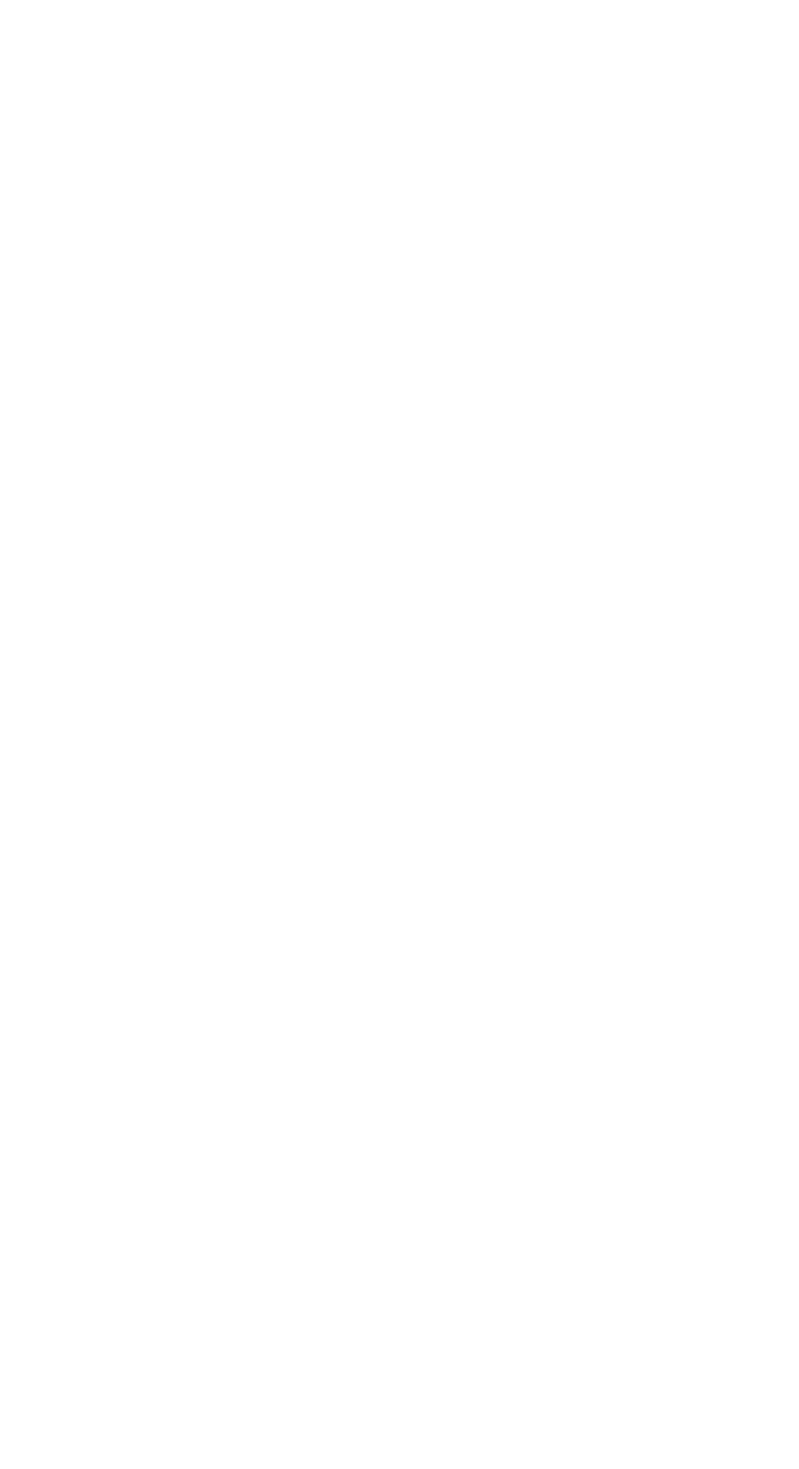
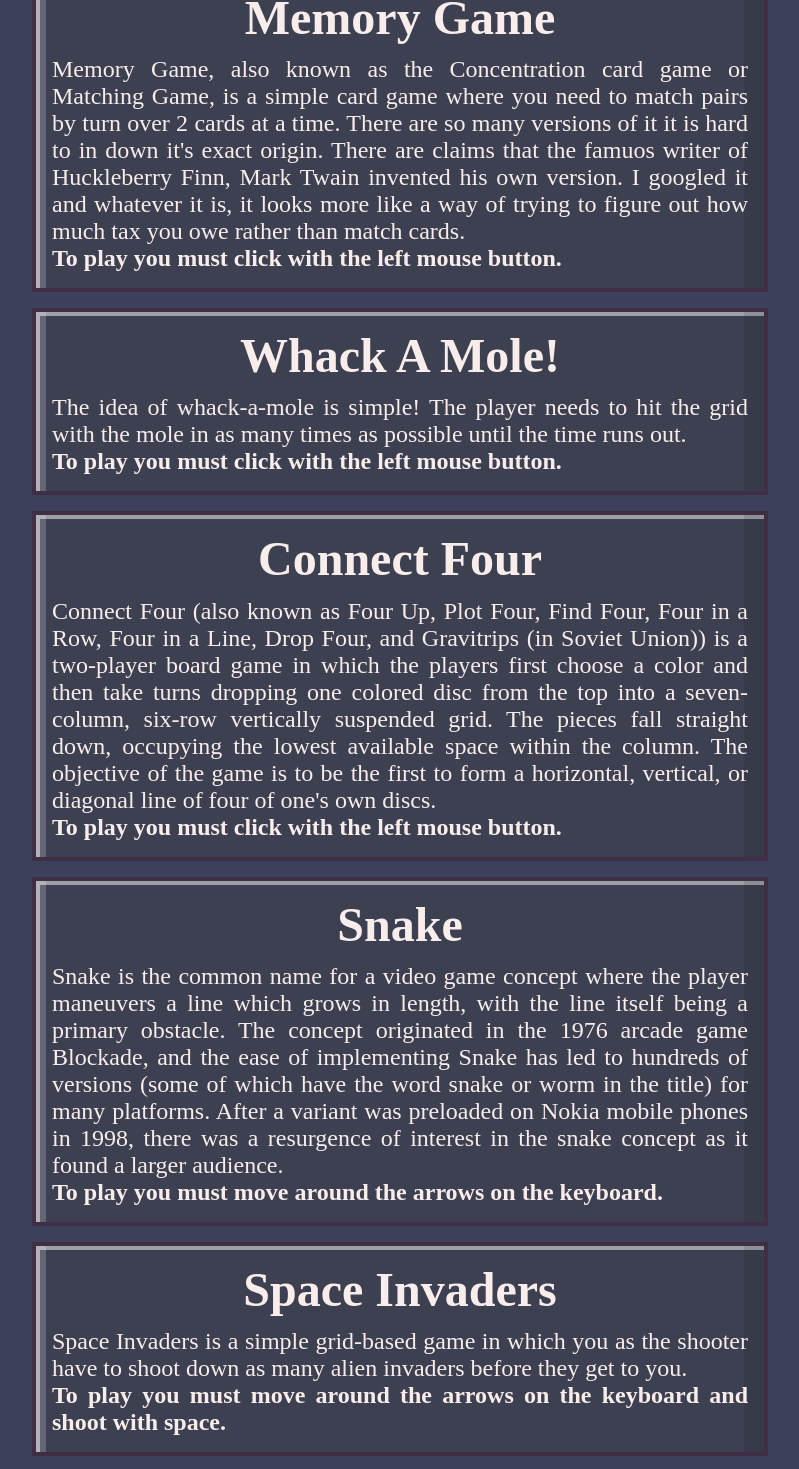
Before and after one commit to andraderaul/retro-games, a React (Create React App) app: page /help in a window 1280 px wide. Shown: the part 94-1563 px from the top of the page, without its empty margins (240-1039 px from the left). Before the commit the page ends 800 px from the top, so only its background shows below. Built offline with nearby package versions, Linux system fonts and the light colour scheme; the HTML template or start-up script is replaced by a standard one.

Commit message:
feat help

```diff
--- a/src/helpers/Utils/Routes.js
+++ b/src/helpers/Utils/Routes.js
@@ -4,6 +4,7 @@ const whackAMole = "/whack-a-mole";
 const connectFour = "/connect-four";
 const snake = "/snake";
 const spaceInvaders = "/space-invaders";
+const help = "/help";
 
 const ROUTES = {
   home,
@@ -12,6 +13,7 @@ const ROUTES = {
   connectFour,
   snake,
   spaceInvaders,
+  help,
 };
 
 export { ROUTES };
--- a/src/helpers/styles/styles.js
+++ b/src/helpers/styles/styles.js
@@ -10,6 +10,7 @@ const GlobalStyle = createGlobalStyle`
 
     html {
         position: relative;
+        background-color: #3d405b;
     }
 `;
 
--- /dev/null
+++ b/src/pages/Help/Help.jsx
@@ -0,0 +1,79 @@
+import React from "react";
+
+import { Container, Content, Description, Box } from "./Help.style";
+
+import Title from "../../components/Title";
+
+const Help = () => {
+  return (
+    <Container>
+      <Content>
+        <Box>
+          <Title>Memory Game</Title>
+          <Description>
+            Memory Game, also known as the Concentration card game or Matching
+            Game, is a simple card game where you need to match pairs by turn
+            over 2 cards at a time. There are so many versions of it it is hard
+            to in down it's exact origin. There are claims that the famuos
+            writer of Huckleberry Finn, Mark Twain invented his own version. I
+            googled it and whatever it is, it looks more like a way of trying to
+            figure out how much tax you owe rather than match cards.
+            <strong>To play you must click with the left mouse button.</strong>
+          </Description>
+        </Box>
+        <Box>
+          <Title>Whack A Mole!</Title>
+          <Description>
+            The idea of whack-a-mole is simple! The player needs to hit the grid
+            with the mole in as many times as possible until the time runs out.
+            <strong>To play you must click with the left mouse button.</strong>
+          </Description>
+        </Box>
+        <Box>
+          <Title>Connect Four</Title>
+          <Description>
+            Connect Four (also known as Four Up, Plot Four, Find Four, Four in a
+            Row, Four in a Line, Drop Four, and Gravitrips (in Soviet Union)) is
+            a two-player board game in which the players first choose a color
+            and then take turns dropping one colored disc from the top into a
+            seven-column, six-row vertically suspended grid. The pieces fall
+            straight down, occupying the lowest available space within the
+            column. The objective of the game is to be the first to form a
+            horizontal, vertical, or diagonal line of four of one's own discs.
+            <strong>To play you must click with the left mouse button.</strong>
+          </Description>
+        </Box>
+        <Box>
+          <Title>Snake</Title>
+          <Description>
+            Snake is the common name for a video game concept where the player
+            maneuvers a line which grows in length, with the line itself being a
+            primary obstacle. The concept originated in the 1976 arcade game
+            Blockade, and the ease of implementing Snake has led to hundreds of
+            versions (some of which have the word snake or worm in the title)
+            for many platforms. After a variant was preloaded on Nokia mobile
+            phones in 1998, there was a resurgence of interest in the snake
+            concept as it found a larger audience.
+            <strong>
+              To play you must move around the arrows on the keyboard.
+            </strong>
+          </Description>
+        </Box>
+        <Box>
+          <Title>Space Invaders</Title>
+          <Description>
+            Space Invaders is a simple grid-based game in which you as the
+            shooter have to shoot down as many alien invaders before they get to
+            you.
+            <strong>
+              To play you must move around the arrows on the keyboard and shoot
+              with space.
+            </strong>
+          </Description>
+        </Box>
+      </Content>
+    </Container>
+  );
+};
+
+export default Help;
--- /dev/null
+++ b/src/pages/Help/Help.style.js
@@ -0,0 +1,45 @@
+import styled from "styled-components";
+import breakpoints from "../../helpers/styles/breakpoints";
+
+export const Container = styled.div`
+  width: "100%";
+  min-height: 100vh;
+  padding-top: 3em;
+  display: flex;
+`;
+
+export const Content = styled.div`
+  width: 60%;
+  margin: 0 auto;
+
+  @media (max-width: ${breakpoints.md}) {
+    width: 80%;
+  }
+  @media (max-width: ${breakpoints.sm}) {
+    width: 95%;
+  }
+`;
+
+export const Box = styled.div`
+  padding: 1em;
+  margin: 1em;
+  background-color: #3d4051;
+  border: 4px solid #402f44;
+  box-shadow: inset -20px 0 rgba(0, 0, 0, 0.1),
+    inset 10px 0 rgba(255, 255, 255, 0.2),
+    inset 4px 4px rgba(255, 255, 255, 0.5);
+
+  &:hover {
+    transform: scale(1.05);
+    margin: 2em;
+    padding: 2em;
+  }
+`;
+
+export const Description = styled.span`
+  color: #f8edeb;
+  font-size: 1.5em;
+  display: flex;
+  text-align: justify;
+  flex-direction: column;
+`;
--- /dev/null
+++ b/src/pages/Help/index.js
@@ -0,0 +1 @@
+export { default } from "./Help";
--- a/src/routes/index.js
+++ b/src/routes/index.js
@@ -8,6 +8,7 @@ import WhackAMole from "../pages/WhackAMole";
 import ConnectFour from "../pages/ConnectFour";
 import Snake from "../pages/Snake";
 import SpaceInvaders from "../pages/SpaceInvaders";
+import Help from "../pages/Help";
 
 const Routes = (props) => {
   return (
@@ -20,6 +21,7 @@ const Routes = (props) => {
         <Route path={ROUTES.connectFour} component={ConnectFour} />
         <Route path={ROUTES.snake} component={Snake} />
         <Route path={ROUTES.spaceInvaders} component={SpaceInvaders} />
+        <Route path={ROUTES.help} component={Help} />
       </Switch>
     </BrowserRouter>
   );
```
